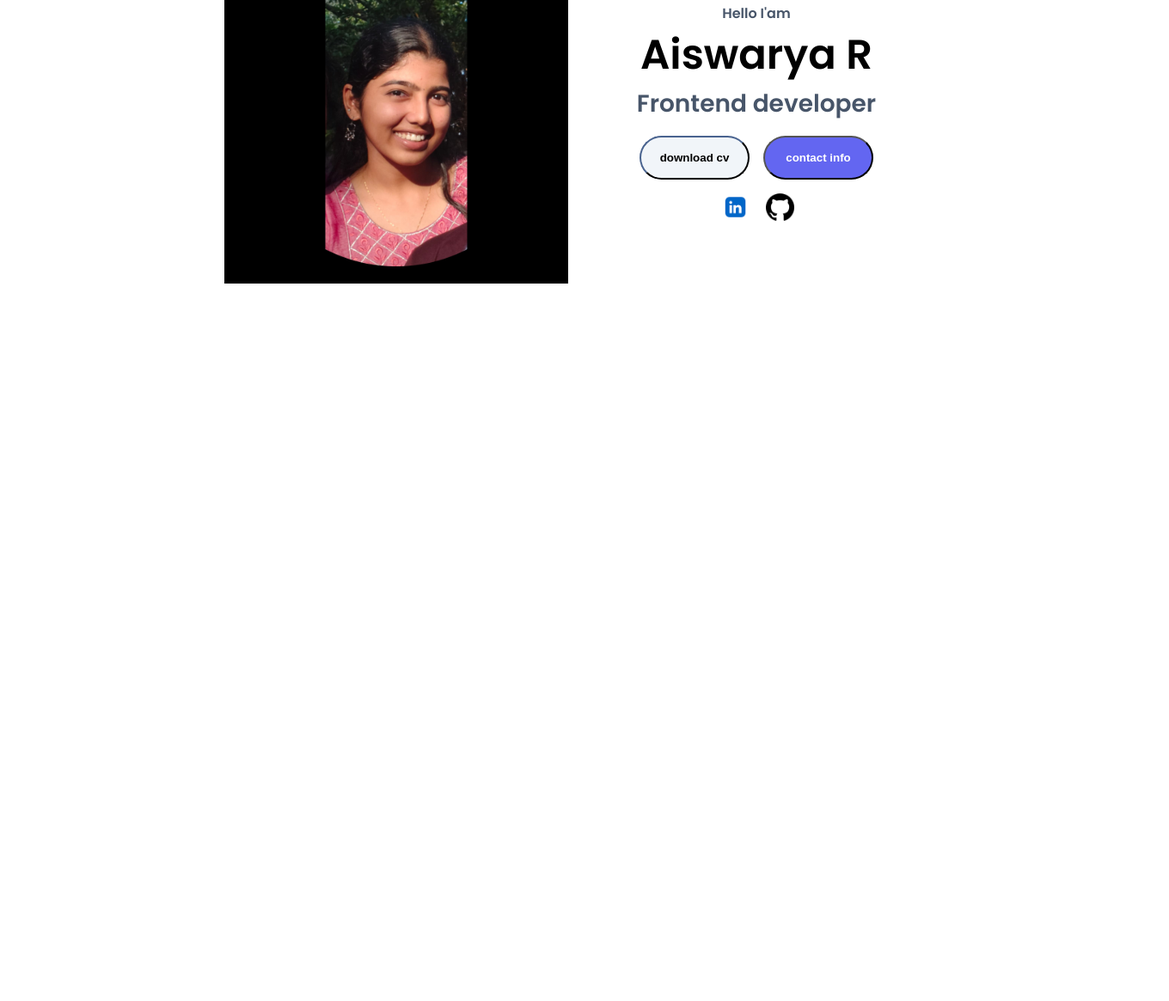
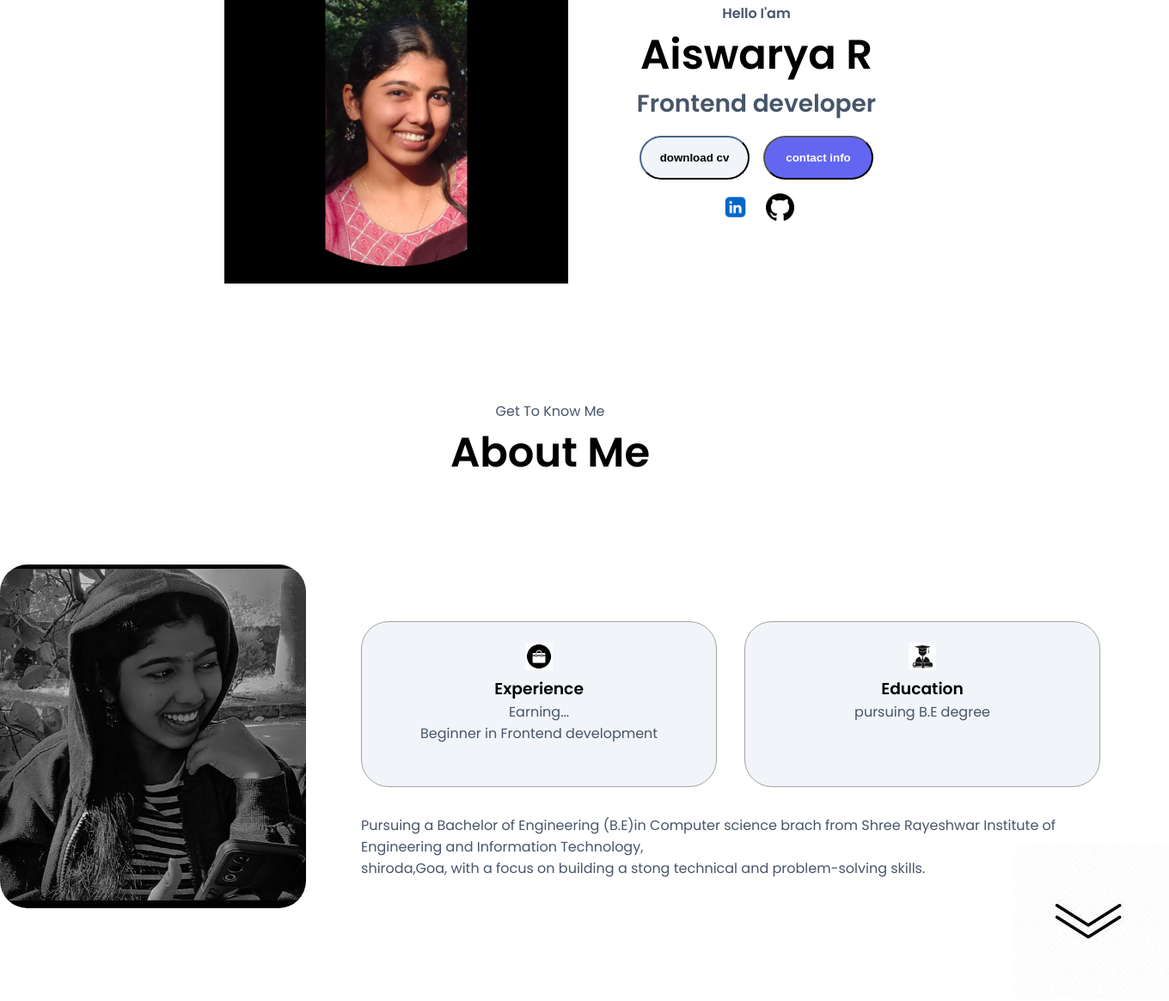
Before and after one commit to raiswarya23/responsive-portfolio, a plain HTML site: page index.html in a window 1280 px wide. Shown: the part 342-1507 px from the top of the page at 86% size, 1360 px wide, since content can reach past the window. Before the commit the page ends 800 px from the top, so only its background shows below. Drawn offline with Linux system fonts and the light colour scheme.

Commit message:
about section completed v4

```diff
--- a/index.html
+++ b/index.html
@@ -54,6 +54,38 @@
             </div>
         </div>
     </section>
+    <section id="about">
+        <p class="section_text_p1">Get To Know Me</p>
+        <h1 class="title">About Me</h1>
+        <div class="section-container">
+            <div class="section_pic-container">
+                <img src="./assets/profile2.jpg" alt="profile picture" class="about-pic">
+            </div>
+            <div class="about-details-container">
+                <div class="about-containers">
+                <div class="details-container">
+                    <img src="./assets/experience.jpg" alt="experience icon" class="icon">
+                    <h3>Experience</h3>
+                    <p>Earning...<br>Beginner in Frontend development</p>
+                    <br>
+                </div>
+                <div class="details-container">
+                    <img src="./assets/education.jpg" alt="education icon" class="icon">
+                    <h3>Education</h3>
+                    <p>pursuing B.E degree</p>
+                  </div>
+                </div>
+                <div class="text-container">
+                <p>
+                    Pursuing a Bachelor of Engineering (B.E)in Computer science brach from Shree Rayeshwar Institute of Engineering and Information Technology,<br>
+                    shiroda,Goa,
+                    with a focus on building a stong technical and problem-solving skills.
+                </p>
+                </div>
+            </div>
+        </div>
+    <img src="./assets/down arrow.jpg" alt="scroll down" class="icon-arrow" onclick="location.href='./#experience'">
+    </section>
   <script src="script.js"></script>
  </body>
 </html>
--- a/style.css
+++ b/style.css
@@ -201,3 +201,45 @@ section{
     border-color: #1e293b;
     color: #1e293b#1e293b;
 }
+/*about section*/
+#about{
+    position: relative;
+}
+.about-containers{
+    gap: 2rem;
+    margin-bottom: 2rem;
+    margin-top: 2rem;
+}
+.about-details-container{
+   justify-content: center;
+   flex-direction: column;
+}
+.about-containers,.about-details-container{
+    display: flex;
+}
+.about-pic{
+    border-radius: 2rem;
+}
+.icon-arrow{
+    position: absolute;
+    right: -5rem;
+    bottom: 2.5rem;
+}
+.details-container{
+    padding: 1.5rem;
+    flex: 1;
+    background: #f1f5f9;
+    border-radius: 2rem;
+    border: rgb(53,53,53) 0.1rem solid;
+    border-color: rgb(163,163,163);
+    text-align: center;
+}
+.section-container{
+    gap: 4rem;
+    height: 80%;
+}
+.section_pic-container{
+    height: 400px;
+    width: 400px;
+    margin: auto 0;
+}
```
Also changed, not shown: assets/down arrow.jpg (added), assets/education.jpg (added), assets/experience.jpg (added), assets/profile2.jpg (added).
